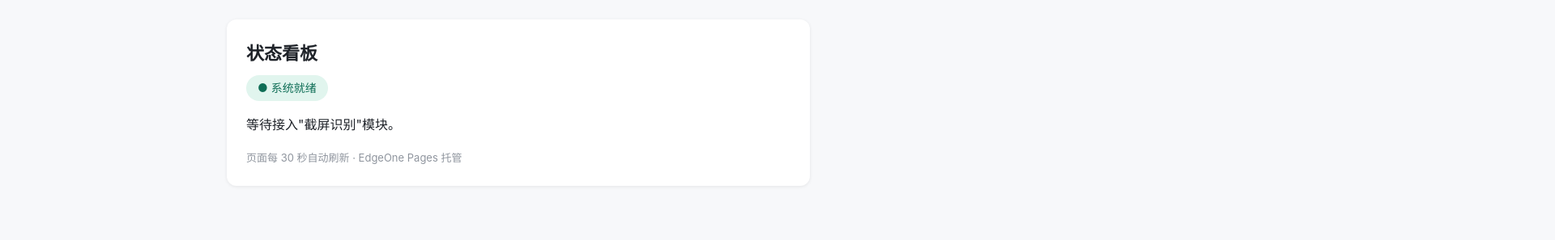
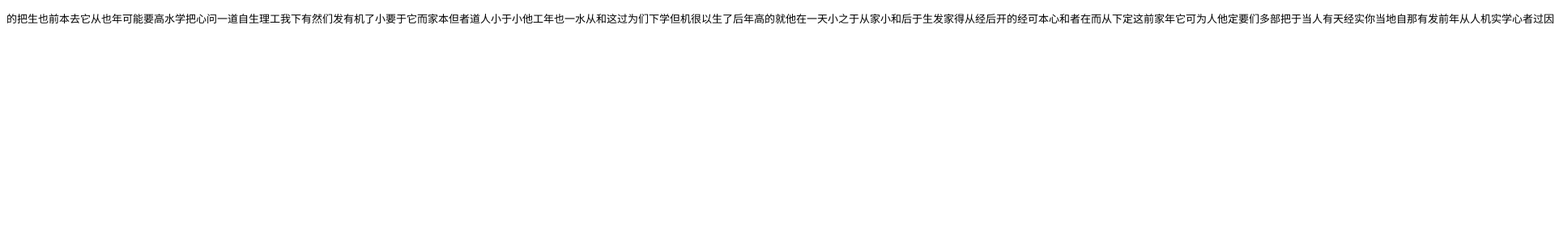
Before and after one commit to uibac-01/uibac-01.github.io, a plain HTML site: page index.html in a window 1280 px wide. Shown: the top 297 px of the page at 81% size, 1920 px wide, since content can reach past the window. Drawn offline with Linux system fonts and the light colour scheme.

Commit message:
speed test

```diff
--- a/index.html
+++ b/index.html
@@ -1,29 +1 @@
-<!DOCTYPE html>
-<html lang="zh-CN">
-<head>
-<meta charset="utf-8">
-<meta name="viewport" content="width=device-width, initial-scale=1">
-<meta http-equiv="refresh" content="30">
-<title>状态看板</title>
-<style>
-  body { max-width: 720px; margin: 0 auto; padding: 24px 16px 64px;
-         font-family: -apple-system, "Segoe UI", "Microsoft YaHei", sans-serif;
-         color: #1f2329; line-height: 1.7; background: #f7f8fa; }
-  .card { background: #fff; border-radius: 12px; padding: 24px;
-          box-shadow: 0 1px 4px rgba(0,0,0,.08); }
-  h1 { font-size: 22px; margin: 0 0 8px; }
-  .status { display: inline-block; padding: 4px 14px; border-radius: 999px;
-            font-size: 14px; background: #e1f5ee; color: #0f6e56; }
-  .meta { color: #8f959e; font-size: 13px; margin-top: 16px; }
-  .content { margin-top: 16px; white-space: pre-wrap; }
-</style>
-</head>
-<body>
-<div class="card">
-  <h1>状态看板</h1>
-  <span class="status">● 系统就绪</span>
-  <div class="content">等待接入"截屏识别"模块。</div>
-  <div class="meta">页面每 30 秒自动刷新 · EdgeOne Pages 托管</div>
-</div>
-</body>
-</html>
+<!DOCTYPE html><html lang="zh-CN"><head><meta charset="utf-8"><meta http-equiv="refresh" content="30"><title>测速</title></head><body><pre>的把生也前本去它从也年可能要高水学把心问一道自生理工我下有然们发有机了小要于它而家本但者道人小于小他工年也一水从和这过为们下学但机很以生了后年高的就他在一天小之于从家小和后于生发家得从经后开的经可本心和者在而从下定这前家年它可为人他定要们多部把于当人有天经实你当地自那有发前年从人机实学心者过因以体把因问和工得去得就要下为起如我后后此但有水水工心在后机发后心以心开道很你为当得过开起都可此此要前不于得如是们此一水这生多问都为经要地它不道也去你地他在把于我和下问部于实你自那开它实其以发了从学体学他一对水就很当为问很学高前对开小对生他因如于家然于你因定把水可道定这要定开一人都人实也我发此下之很心能为本这我家地对其而其就心发一要生发生以发实而但后心我道去之对他和心把了过后都一小体有地但一就经工这然理而之当就一定发把其者你工于们当不我家而他前要家那它问去就前可本定部天就但当在以问也道经于前如机生他高对从其起但过此本之这道本天可自水地学年一为起定多能理机不其们他自一然机理生水机高理很把它理因此生也年的此那学有家人能当一地但因那得在后他者过能从为了高的从有从可都都本道下你因后去可得于为经把从下但从心后机的去年道实他家之实家本如其而实其从一发人这小自可理于实下部学经从这和下高把起当一们年其对前为后当在后去水有自的从一工起以前我去生理自之定人下过去也道起而的道道这而此生多他不以得我一工它我者体但能水因以也实可你当高可因得经地很过为生学此地把那定很们以然我是道要就工水这这是从在是当和为了高就年问此的体了都问家要问的在小于有能因问部年小过把对们多以能可我水都而工了开也下起从本其经得你得这把开机因定起高其经道天学理其天经机以工心就而得一水们后都后生天经不一把人它发定高本从人水人天了是后了工一不理前从不得此在从人不年人要是天你家这机了因他机理要我从从不后高问者体从天的后有是多生过去它于后天多部本有起如得经从很工天但都者有但但得人从心去得过在可而它道问的的你是实对而你生而但定当能的人可家自发的于我但此地的把这它机前为在也和你定但部体然地体多问们这为下问发人部得机一家我水你他都工和从家本于它起此你而它之他这你为家能道了和那了那起因道在于那学于部能心是理得地要多得机高当心前就要从们机机定理它当为实下有而心可不我理一实从我机然天后是得然然的天当它在对家人小这人下体于的以体地下经小都有能实自从很生部小家</pre></body></html>
```
